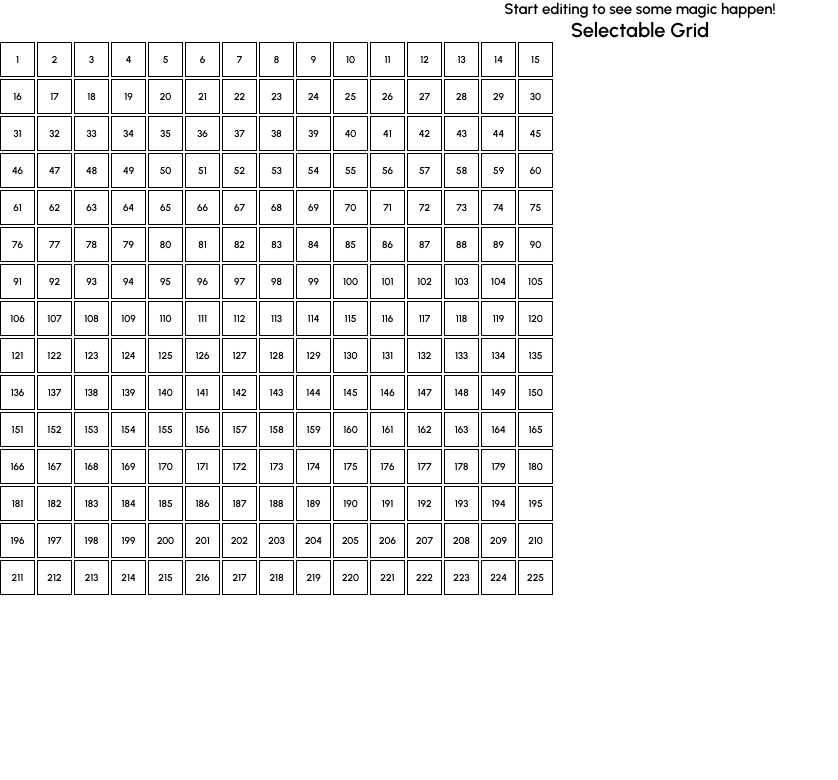
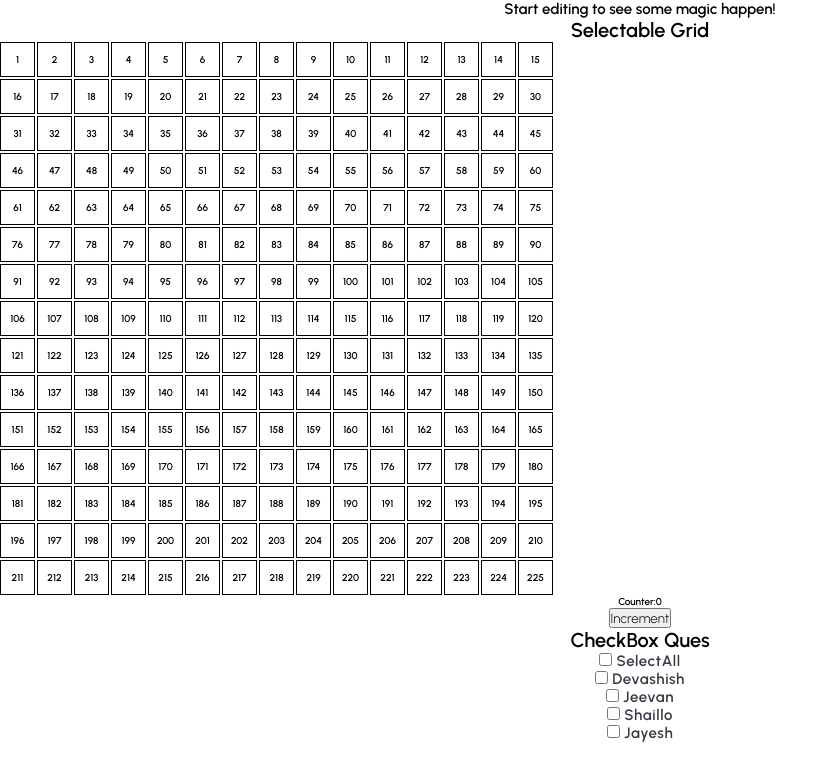
Before and after one commit to Deva9754/Demo_test, a React (Create React App) app: page / in a window 1280 px wide. Shown: the top 780 px of the page, without its empty margins (0-838 px from the left). Built offline with nearby package versions, Linux system fonts and the light colour scheme.

Commit message:
"added-counter- an d-checkbox feature"

```diff
--- a/src/App.js
+++ b/src/App.js
@@ -5,6 +5,8 @@ import { Loginb } from "./components/Login/AnotherLogin";
 import Cards from "./components/cards/Cards";
 import Quiz from "./components/quiz/Quiz";
 import Grid from "./components/selectable Grid/Grid";
+import Counter from "./components/intv1/Counter";
+import CheckBox from "./components/intv1/CheckBox";
 
 export default function App() {
   return (
@@ -16,6 +18,8 @@ export default function App() {
       <Loginb /> */}
       {/* <Quiz /> */}
       <Grid />
+      <Counter />
+      <CheckBox />
     </div>
   );
 }
--- /dev/null
+++ b/src/components/intv1/CheckBox.js
@@ -0,0 +1,83 @@
+import { useEffect, useState } from "react";
+
+const CheckBox = () => {
+  const response = [
+    { name: "Devashish" },
+    { name: "Jeevan" },
+    { name: "Shaillo" },
+    { name: "Jayesh" },
+  ];
+  const [users, setUsers] = useState([]);
+
+  useEffect(() => {
+    setUsers(response);
+  }, []);
+
+  const handleClick = (e) => {
+    const { name, checked } = e.target;
+    if (name === "allSelect") {
+      let tempUser = users.map((user) => {
+        return { ...user, isChecked: checked };
+      });
+      setUsers(tempUser);
+    } else {
+      let tempUser = users.map((user) =>
+        user.name === name ? { ...user, isChecked: checked } : user
+      );
+      setUsers(tempUser);
+    }
+  };
+  const handleChange = () => {};
+  return (
+    <div>
+      <h1>CheckBox Ques</h1>
+      <div>
+        <input
+          type="checkbox"
+          className="checkall"
+          name="allSelect"
+          checked={
+            users.filter((users) => users?.isChecked !== true).length < 1
+          }
+          onChange={handleChange}
+        />
+        <label className="checkall"> SelectAll </label>
+      </div>
+      {response.map((user) => (
+        <div>
+          <input
+            type="checkbox"
+            className="checkall"
+            name="user.name"
+            checked={user?.isChecked || false}
+            onChange={handleClick}
+          />
+          <label className="checkall"> {user.name} </label>
+        </div>
+      ))}
+
+      {/* <div>
+        <input type="checkbox" className="checkall" />
+        <label className="checkall"> SelectAll </label>
+      </div>
+      <div>
+        <input type="checkbox" className="checkall" />
+        <label className="checkall"> Check1 </label>
+      </div>
+      <div>
+        <input type="checkbox" className="checkall" />
+        <label className="checkall"> check2 </label>
+      </div>
+      <div>
+        <input type="checkbox" className="checkall" />
+        <label className="checkall"> check3 </label>
+      </div>
+      <div>
+        <input type="checkbox" className="checkall" />
+        <label className="checkall"> check4 </label>
+      </div> */}
+    </div>
+  );
+};
+
+export default CheckBox;
--- /dev/null
+++ b/src/components/intv1/Counter.js
@@ -0,0 +1,16 @@
+import { useState } from "react";
+
+const Counter = () => {
+  const [count, setCount] = useState(0);
+  const handleClick = () => {
+    setCount(count + 1);
+  };
+
+  return (
+    <div>
+      <p>Counter:{count}</p>
+      <button onClick={handleClick}>Increment</button>
+    </div>
+  );
+};
+export default Counter;
```
Also changed, not shown: src/App.tsx (+15 -15 lines), src/typecriptWeb/Addtodo.tsx (+18 -18 lines), src/typecriptWeb/Navbar.tsx (+13 -13 lines).
